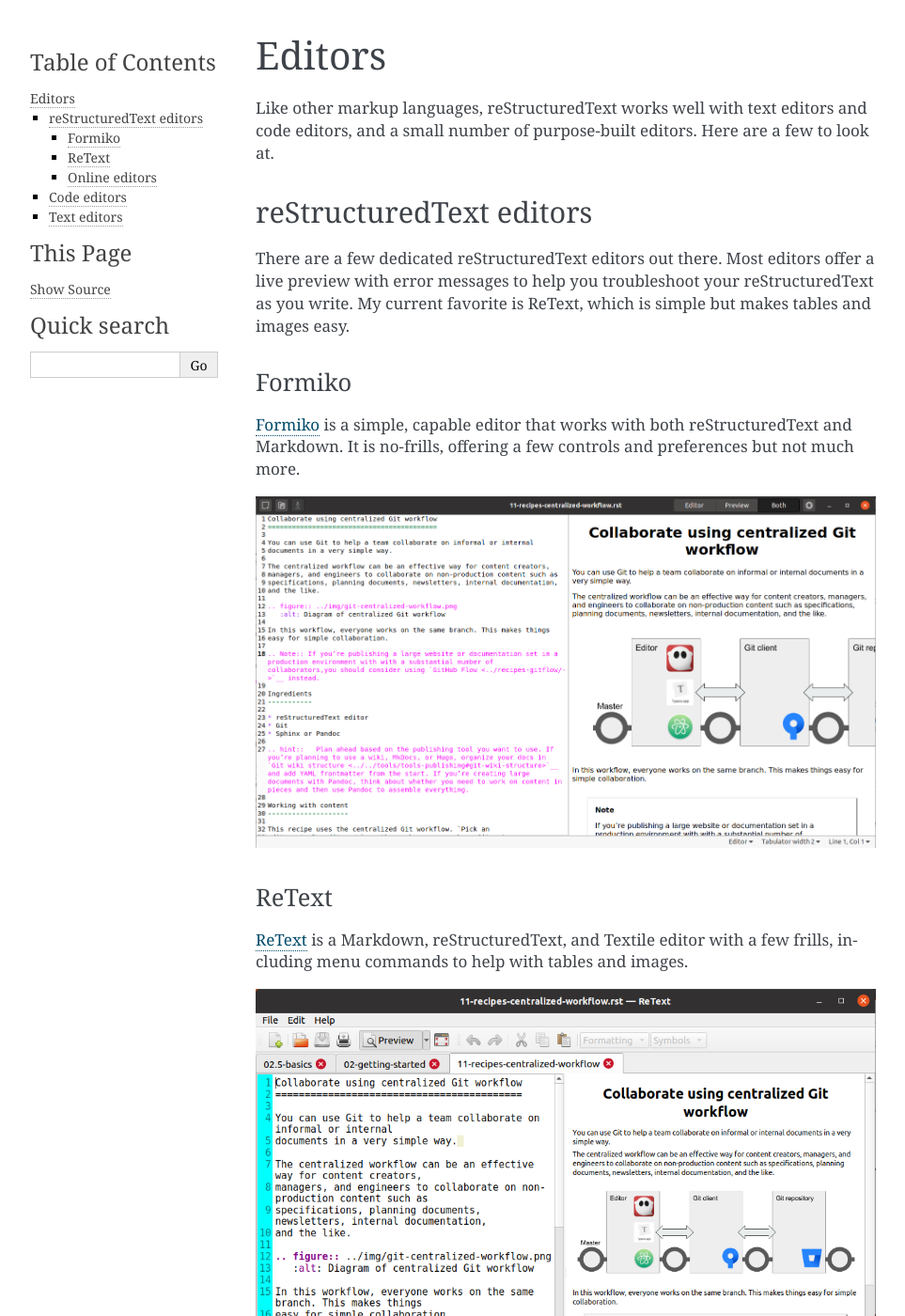
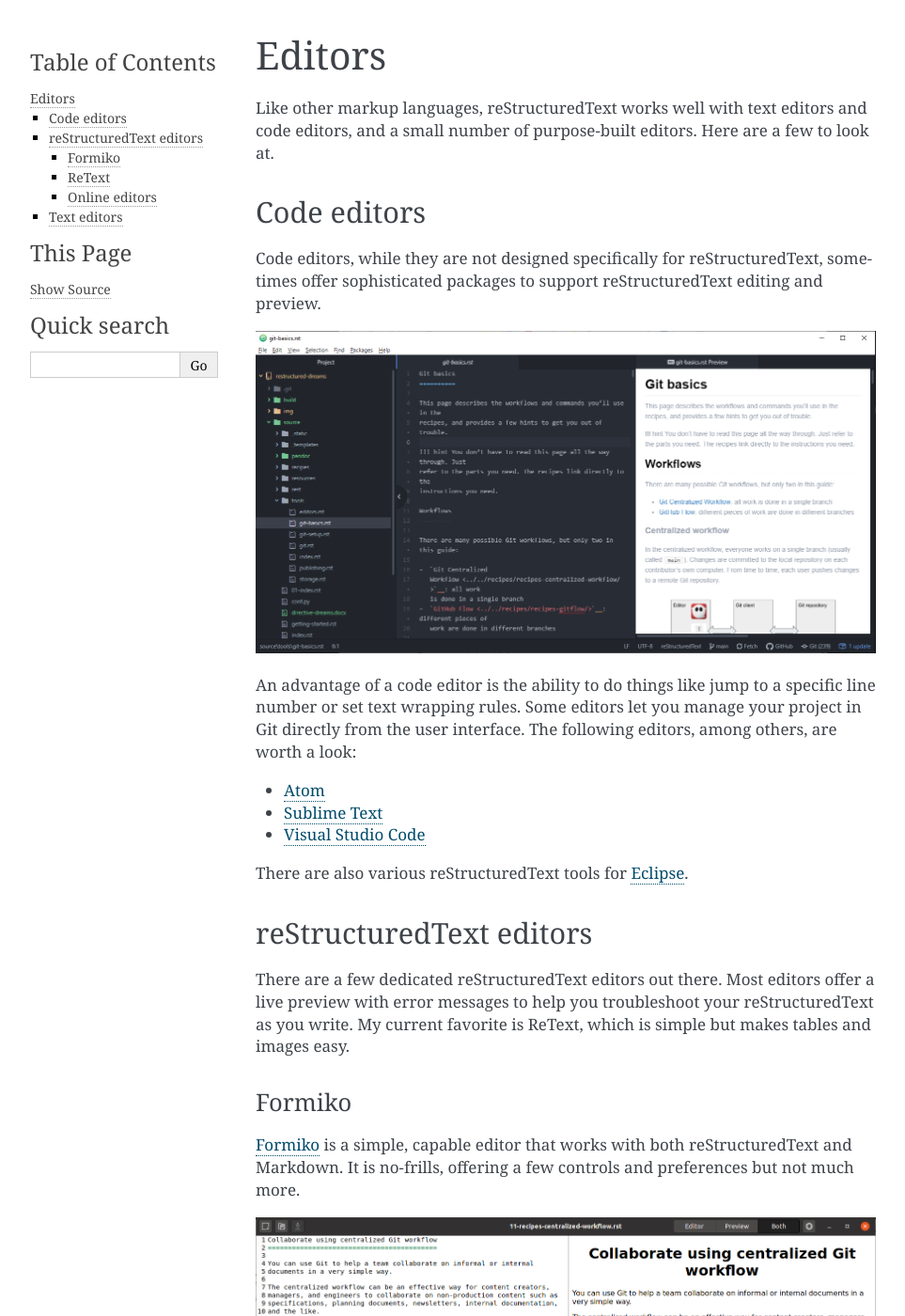
Before and after one commit to pconrad-fb/restructured-dreams, a Sphinx documentation site: the page built from source/tools/editors.rst, in a window 1280 px wide and 1400 px high. Shown: the whole window at 94% size, without its empty margins (148-1111 px from the left). Built offline with Sphinx 7.4.7, drawn with Linux system fonts in a browser that asks for light colours; some of the changed text lies outside the part shown.

Commit message:
Working on notes recipe

```diff
--- a/source/recipes/recipes-notes.rst
+++ b/source/recipes/recipes-notes.rst
@@ -11,5 +11,8 @@
 
 Figure out an atom recipe
 
+- rst-preview-pandoc and language-reStructuredText packages needed
+-
+
 
 Or there's https://github.com/audreyfeldroy/sphinx-gui
--- a/source/tools/editors.rst
+++ b/source/tools/editors.rst
@@ -5,6 +5,20 @@
    :hidden:
 
 Like other markup languages, reStructuredText works well with text editors and code editors, and a small number of purpose-built editors. Here are a few to look at.
+
+Code editors
+------------
+Code editors, while they are not designed specifically for reStructuredText, sometimes offer sophisticated packages to support reStructuredText editing and preview.
+
+.. image:: ../../img/atom-rst-screenshot.png
+
+An advantage of a code editor is the ability to do things like jump to a specific line number or set text wrapping rules. Some editors let you manage your project in Git directly from the user interface. The following editors, among others, are worth a look:
+
+- `Atom <https://atom.io/>`_
+- `Sublime Text <https://www.sublimetext.com/>`_
+- `Visual Studio Code <https://code.visualstudio.com/>`_
+
+There are also various reStructuredText tools for `Eclipse <https://www.eclipse.org/>`_.
 
 reStructuredText editors
 ------------------------
```
Also changed, not shown: other parts of source/tools/editors.rst (+0 -8 lines), img/atom-git.png (added), img/atom-rst-screenshot.png (added).
